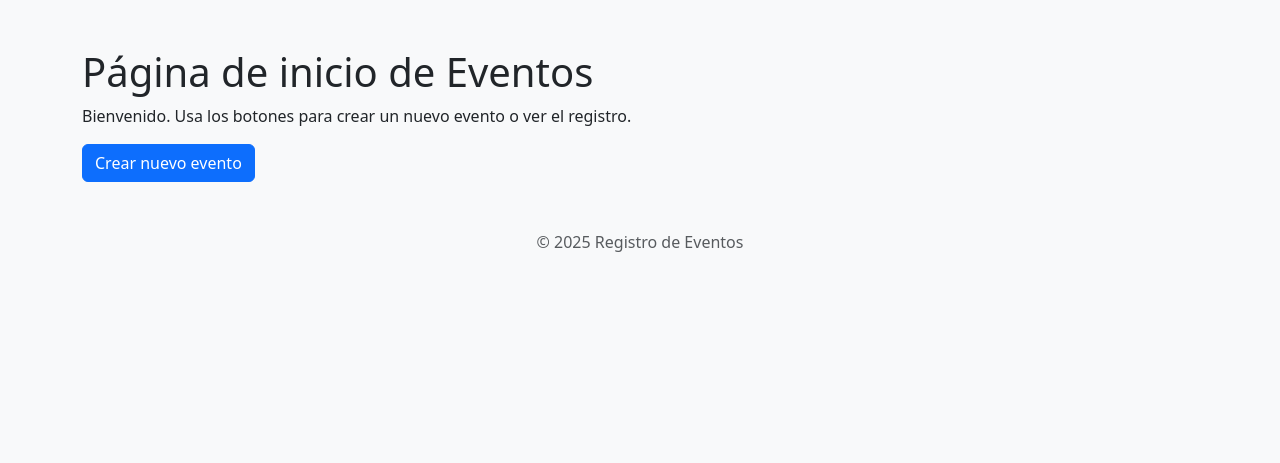
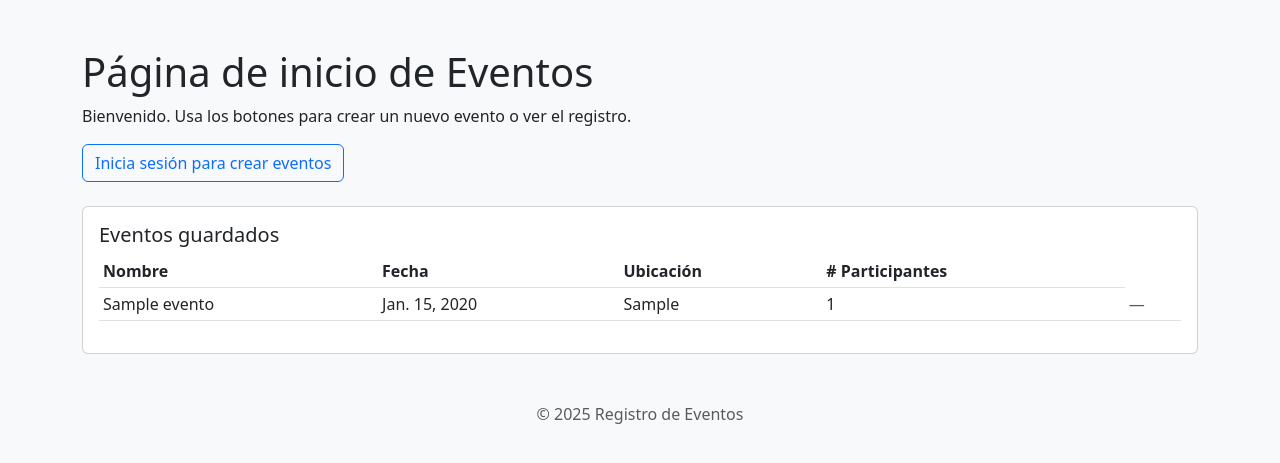
Before and after one commit to OmarSepulveda1/Creador-de-eventos-python, a Django app: page / in a window 1280 px wide. Shown: the part 56-519 px from the top of the page. Run offline with Django 5.2, Linux system fonts and the light colour scheme; tables that the repository leaves empty hold one stand-in row (values such as "Sample post").

Commit message:
delete, home y admin

```diff
--- a/eventos/models.py
+++ b/eventos/models.py
@@ -1,9 +1,17 @@
 from django.db import models
+from django.conf import settings
 
 class Evento(models.Model):
     nombre = models.CharField(max_length=100)
     fecha = models.DateField()
     ubicacion = models.CharField(max_length=200, blank=True, null=True)
+    owner = models.ForeignKey(
+        settings.AUTH_USER_MODEL,
+        null=True,
+        blank=True,
+        on_delete=models.SET_NULL,
+        related_name='eventos'
+    )
 
     def __str__(self):
         return self.nombre
--- a/eventos/templates/eventos/home.html
+++ b/eventos/templates/eventos/home.html
@@ -7,6 +7,50 @@
 	<h1>Página de inicio de Eventos</h1>
 	<p>Bienvenido. Usa los botones para crear un nuevo evento o ver el registro.</p>
 
-	<a class="btn btn-primary" href="{% url 'crear_evento' %}">Crear nuevo evento</a>
+	<div class="mb-3">
+		{% if user.is_authenticated %}
+			<a class="btn btn-primary" href="{% url 'crear_evento' %}">Crear nuevo evento</a>
+		{% else %}
+			<a class="btn btn-outline-primary" href="{% url 'admin:login' %}">Inicia sesión para crear eventos</a>
+		{% endif %}
+	</div>
+
+	{% if eventos.exists %}
+	<div class="card mt-4">
+		<div class="card-body">
+			<h5 class="card-title">Eventos guardados</h5>
+			<table class="table table-sm">
+				<thead>
+					<tr>
+						<th>Nombre</th>
+						<th>Fecha</th>
+						<th>Ubicación</th>
+						<th># Participantes</th>
+					</tr>
+				</thead>
+				<tbody>
+					{% for e in eventos %}
+					<tr>
+						<td>{{ e.nombre }}</td>
+							<td>{{ e.fecha }}</td>
+							<td>{{ e.ubicacion|default:"-" }}</td>
+							<td>{{ e.participantes.count }}</td>
+							<td>
+								{% if user.is_authenticated and user.is_staff %}
+									<a class="btn btn-sm btn-outline-primary me-1" href="{% url 'editar_evento' e.pk %}">Editar</a>
+									<a class="btn btn-sm btn-outline-danger" href="{% url 'eliminar_evento' e.pk %}">Eliminar</a>
+								{% else %}
+									<span class="text-muted">—</span>
+								{% endif %}
+							</td>
+					</tr>
+					{% endfor %}
+				</tbody>
+			</table>
+		</div>
+	</div>
+	{% else %}
+	<p class="text-muted mt-3">No hay eventos registrados todavía.</p>
+	{% endif %}
 </div>
 {% endblock %}
--- a/eventos/urls.py
+++ b/eventos/urls.py
@@ -5,4 +5,6 @@ urlpatterns = [
     path('', views.home, name='home'),
     path('crear/', views.registrar_evento, name='crear_evento'),
     path('registro-exitoso/', views.registro_exitoso, name='registro_exitoso'),
+    path('evento/<int:pk>/editar/', views.editar_evento, name='editar_evento'),
+    path('evento/<int:pk>/eliminar/', views.eliminar_evento, name='eliminar_evento'),
 ]
--- a/eventos/views.py
+++ b/eventos/views.py
@@ -1,42 +1,76 @@
-from django.shortcuts import render, redirect
-from .forms import EventoForm, ParticipanteForm
+from django.shortcuts import render, redirect, get_object_or_404
+from django.contrib.auth.decorators import login_required
+from django.http import HttpResponseForbidden
+from .forms import EventoForm, ParticipanteForm, ParticipanteFormSet
+from .models import Evento, Participante
 
 
 def home(request):
-    return render(request, 'eventos/home.html')
+    # Mostrar lista de eventos guardados en la página principal
+    eventos = Evento.objects.all().order_by('-fecha')
+    return render(request, 'eventos/home.html', {'eventos': eventos})
 
+@login_required(login_url='/admin/login/')
 def registrar_evento(request):
-    participante_forms = []
-
     if request.method == "POST":
         evento_form = EventoForm(request.POST)
-        total_participantes = int(request.POST.get("total_participantes", 1))
+        participante_formset = ParticipanteFormSet(request.POST, prefix='participants')
 
-        # Crear lista de formularios de participantes
-        for i in range(total_participantes):
-            participante_forms.append(
-                ParticipanteForm(request.POST, prefix=f"p{i}")
-            )
+        if evento_form.is_valid() and participante_formset.is_valid():
+            evento = evento_form.save(commit=False)
+            evento.owner = request.user
+            evento.save()
 
-        if evento_form.is_valid() and all(f.is_valid() for f in participante_forms):
-            evento = evento_form.save()
-
-            for form in participante_forms:
-                participante = form.save(commit=False)
-                participante.evento = evento
-                participante.save()
+            # Crear participantes desde el formset
+            for pform in participante_formset:
+                nombre = pform.cleaned_data.get('nombre')
+                correo = pform.cleaned_data.get('correo')
+                if nombre and correo:
+                    Participante.objects.create(evento=evento, nombre=nombre, correo=correo)
 
             return redirect("registro_exitoso")
-
     else:
         evento_form = EventoForm()
-        participante_forms = [ParticipanteForm(prefix="p0")]
+        participante_formset = ParticipanteFormSet(prefix='participants')
 
     return render(request, "evento_form.html", {
         "evento_form": evento_form,
-        "participante_forms": participante_forms,
+        "participante_formset": participante_formset,
     })
 
 
 def registro_exitoso(request):
     return render(request, "registro_exitoso.html")
+
+
+@login_required(login_url='/admin/login/')
+def editar_evento(request, pk):
+    evento = get_object_or_404(Evento, pk=pk)
+    # sólo usuarios admin/staff pueden editar
+    if not request.user.is_staff:
+        return HttpResponseForbidden('Solo administradores pueden editar este evento')
+    if request.method == 'POST':
+        form = EventoForm(request.POST, instance=evento)
+        if form.is_valid():
+            form.save()
+            return redirect('home')
+    else:
+        form = EventoForm(instance=evento)
+
+    # Reuse the creation template but without participant forms
+    return render(request, 'evento_form.html', {
+        'evento_form': form,
+        'participante_forms': [],
+    })
+
+
+@login_required(login_url='/admin/login/')
+def eliminar_evento(request, pk):
+    evento = get_object_or_404(Evento, pk=pk)
+    # sólo usuarios admin/staff pueden eliminar
+    if not request.user.is_staff:
+        return HttpResponseForbidden('Solo administradores pueden eliminar este evento')
+    if request.method == 'POST':
+        evento.delete()
+        return redirect('home')
+    return render(request, 'eventos/confirm_delete.html', {'evento': evento})
```
Also changed, not shown: eventos/forms.py (+7 -0 lines), eventos/templates/evento_form.html (+6 -4 lines), eventos/templates/eventos/confirm_delete.html (added, +19 -0 lines), eventos/migrations/0002_evento_owner.py (added).
